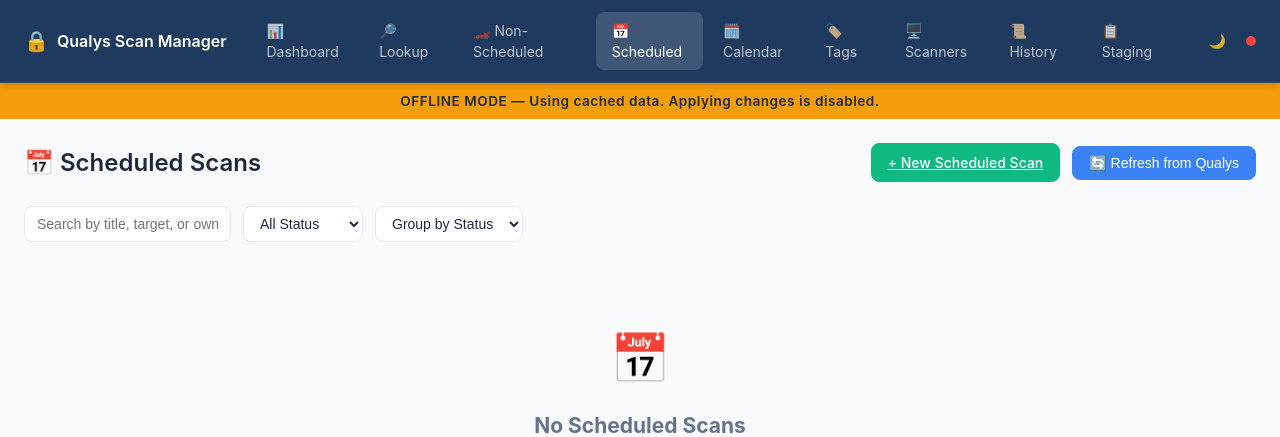
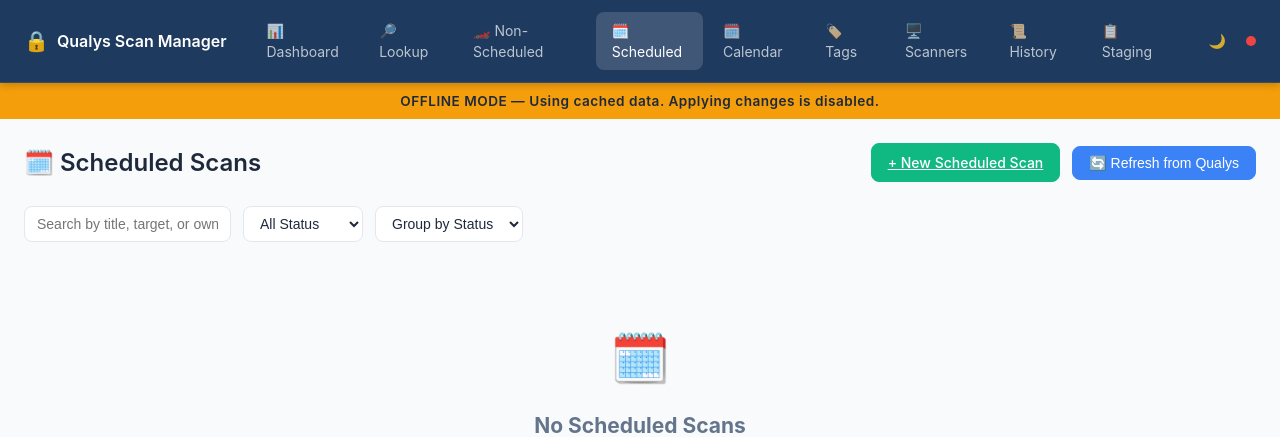
Before and after one commit to wchan1991/qualys-tool, a Flask app: page /scheduled in a window 1280 px wide. Shown: the top 437 px of the page. Run offline with Flask 3, Linux system fonts and the light colour scheme; data that the repository does not hold is empty.

Commit message:
Change scheduled icon to spiral calendar, fix host count XML paths
- Replaced 📅 with 🗓️ across all templates to visually differentiate
  Scheduled from the Calendar tab
- Fixed host count parsing: PROCESSED and TOTAL elements are nested
  under STATUS in Qualys XML, not direct children of SCAN. Changed
  paths from "PROCESSED"/"TOTAL" to "STATUS/PROCESSED"/"STATUS/TOTAL"
  with .//PROCESSED fallback for older API formats. This caused host
  counts to always appear as empty/1 in production.

Co-Authored-By: Claude Opus 4.6 <noreply@anthropic.com>

```diff
--- a/src/api_client.py
+++ b/src/api_client.py
@@ -430,9 +430,9 @@ class QualysClient:
                     if ag.text and ag.text.strip():
                         asset_groups.append(ag.text.strip())
 
-                # Host processing counts (available on finished/error scans)
-                processed = self._xml_text(elem, "PROCESSED")
-                total_hosts = self._xml_text(elem, "TOTAL")
+                # Host processing counts (nested under STATUS in Qualys XML)
+                processed = self._xml_text(elem, "STATUS/PROCESSED") or self._xml_text(elem, ".//PROCESSED")
+                total_hosts = self._xml_text(elem, "STATUS/TOTAL") or self._xml_text(elem, ".//TOTAL")
 
                 scan_data = {
                     "ref": self._xml_text(elem, "REF"),
--- a/templates/base.html
+++ b/templates/base.html
@@ -24,7 +24,7 @@
                 🏎️ Non-Scheduled
             </a>
             <a href="{{ url_for('scheduled_page') }}" class="nav-link {% if request.endpoint == 'scheduled_page' %}active{% endif %}">
-                📅 Scheduled
+                🗓️ Scheduled
             </a>
             <a href="{{ url_for('calendar_page') }}" class="nav-link {% if request.endpoint == 'calendar_page' %}active{% endif %}">
                 🗓️ Calendar
--- a/templates/calendar.html
+++ b/templates/calendar.html
@@ -20,7 +20,7 @@
 </div>
 
 <div class="tab-bar">
-    <button class="tab-btn active" id="tab-scheduled" onclick="switchTab('scheduled')">📅 Scheduled Scans</button>
+    <button class="tab-btn active" id="tab-scheduled" onclick="switchTab('scheduled')">🗓️ Scheduled Scans</button>
     <button class="tab-btn" id="tab-ondemand" onclick="switchTab('ondemand')">🔍 On-Demand History</button>
 </div>
 
--- a/templates/index.html
+++ b/templates/index.html
@@ -45,7 +45,7 @@
 </div>
 
 <!-- Scheduled Scans Metrics -->
-<h3 class="section-title">📅 Scheduled Scans</h3>
+<h3 class="section-title">🗓️ Scheduled Scans</h3>
 <div class="metrics-grid" id="scheduled-metrics">
     <div class="metric-card metric-clickable" onclick="goToLookup('all')" title="View all scheduled in Lookup">
         <div class="metric-label">Total Scheduled</div>
--- a/templates/scan_form.html
+++ b/templates/scan_form.html
@@ -14,7 +14,7 @@
 {% block content %}
 <div class="page-header">
     <h1 id="page-title">
-        {% if mode == 'create_scheduled' %}📅 New Scheduled Scan
+        {% if mode == 'create_scheduled' %}🗓️ New Scheduled Scan
         {% elif mode == 'edit_scheduled' %}✏️ Edit Scheduled Scan
         {% elif mode == 'edit_scan' %}✏️ Edit Scan
         {% else %}🚀 Launch On-Demand Scan
--- a/templates/scheduled.html
+++ b/templates/scheduled.html
@@ -3,7 +3,7 @@
 
 {% block content %}
 <div class="page-header">
-    <h1>📅 Scheduled Scans</h1>
+    <h1>🗓️ Scheduled Scans</h1>
     <div class="header-actions">
         <a href="/scheduled/new" class="btn btn-success">+ New Scheduled Scan</a>
         <button id="refresh-btn" class="btn btn-primary" onclick="refreshScheduled()">
@@ -91,7 +91,7 @@
 </div>
 
 <div id="empty-state" class="empty-state hidden">
-    <div class="empty-icon">📅</div>
+    <div class="empty-icon">🗓️</div>
     <h2>No Scheduled Scans</h2>
     <p>Click "Refresh from Qualys" to load scheduled scans.</p>
 </div>
--- a/templates/scheduled_detail.html
+++ b/templates/scheduled_detail.html
@@ -3,7 +3,7 @@
 
 {% block content %}
 <div class="page-header">
-    <h1>📅 Scheduled Scan Detail</h1>
+    <h1>🗓️ Scheduled Scan Detail</h1>
     <div class="header-actions">
         <a href="/scheduled" class="btn btn-secondary">← Back to Scheduled</a>
     </div>
--- a/templates/staging.html
+++ b/templates/staging.html
@@ -110,7 +110,7 @@ function renderStaged(changes) {
     // Scan type icons
     const typeIcons = {
         'scan': '🔍',
-        'scheduled': '📅'
+        'scheduled': '🗓️'
     };
 
     tbody.innerHTML = changes.map(change => {
```
